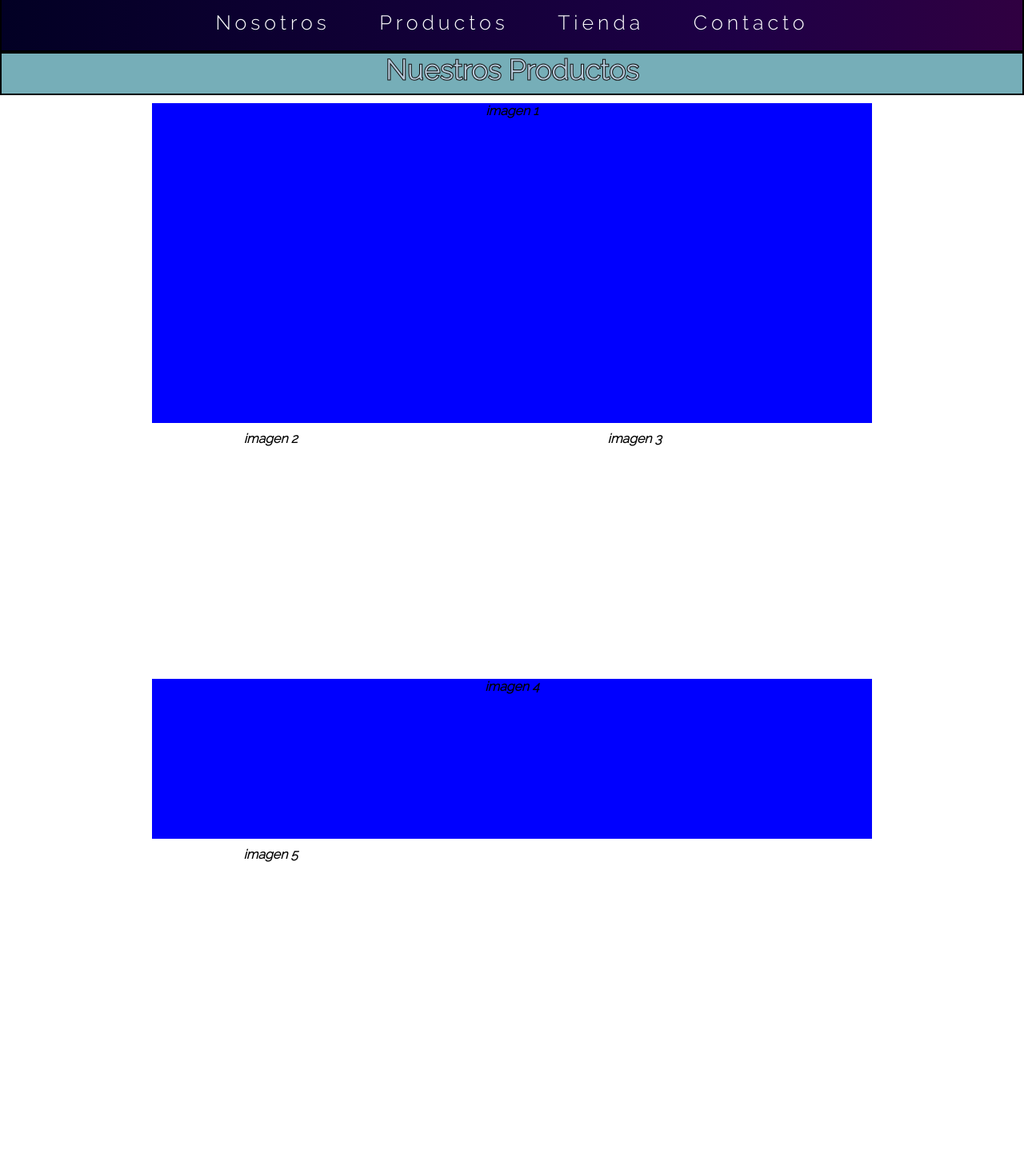
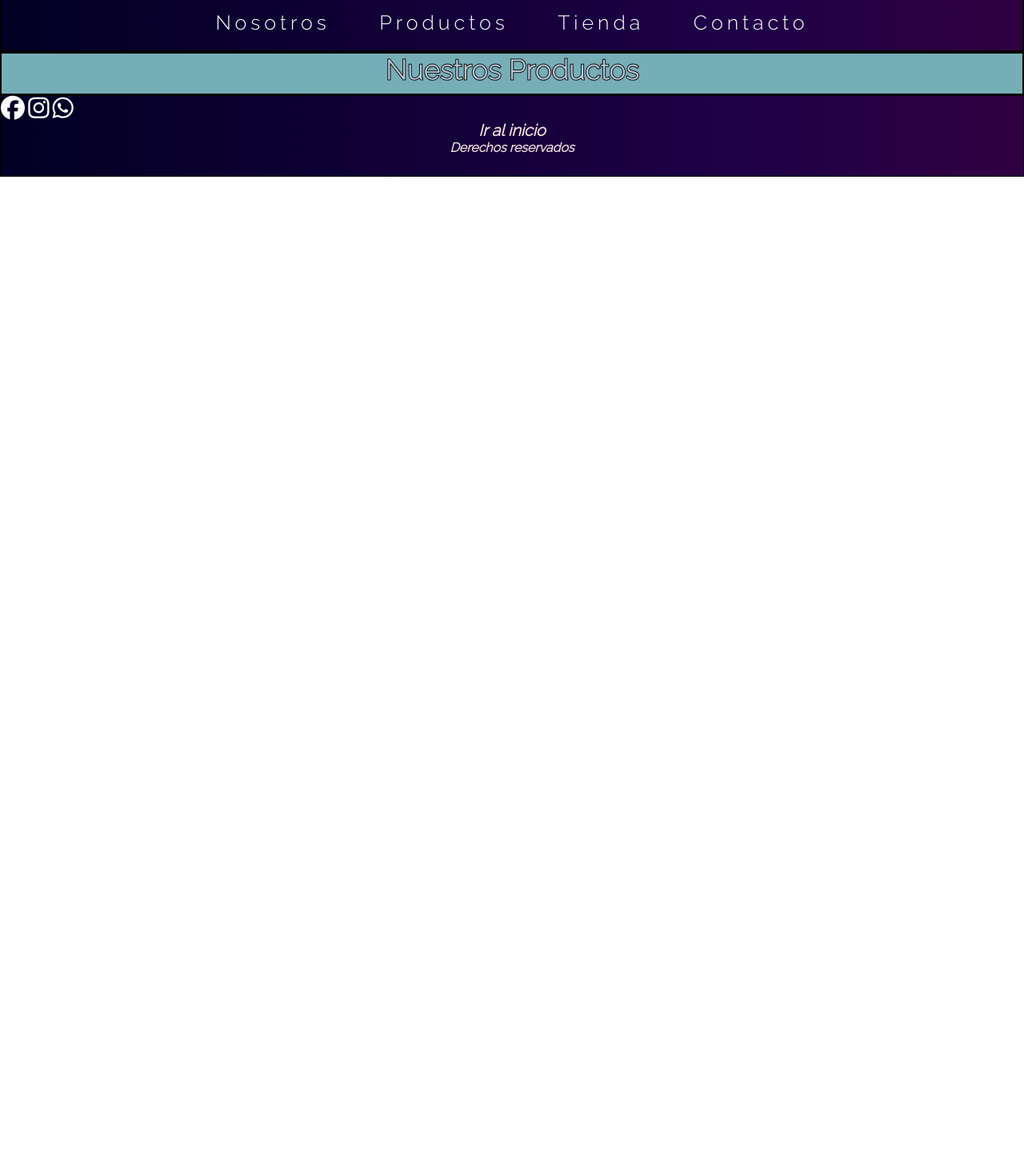
Before and after one commit to BrunoSendin/alilas-web, a plain HTML site: page pages/productos.html in a window 1280 px wide. Shown: the part 57-1519 px from the top of the page at 80% size. After the commit the page ends 800 px from the top, so only its background shows below. Drawn offline with Linux system fonts and the light colour scheme.

Commit message:
nombres de pag

```diff
--- a/pages/linea-home.html
+++ b/pages/productos.html
@@ -36,23 +36,7 @@
         </header>
 
     <h1 class="titulossec container-sm">Nuestros Productos</h1>
-    <main class="galeria-home" id="columnas-home">
-    <div class="galeria-img" id="imgA" >
-        <p>imagen 1</p>
-    </div>
-    <div class="galeria-img" id="imgB">
-        <p>imagen 2</p>
-    </div>
-    <div  class="galeria-img" id="imgC">
-        <p>imagen 3</p>
-    </div>
-    <div  class="galeria-img" id="imgD">
-        <p>imagen 4</p>
-    </div>
-    <div  class="galeria-img" id="imgE">
-        <p>imagen 5</p>
-    </div>
-</main>
+
 
 <footer id="footer">
     <a href="https://www.facebook.com/"><i class="fa-brands fa-facebook" id="fbicon"></i></a>
```
Also changed, not shown: pages/tienda.html (renamed from pages/linea-she.html).
